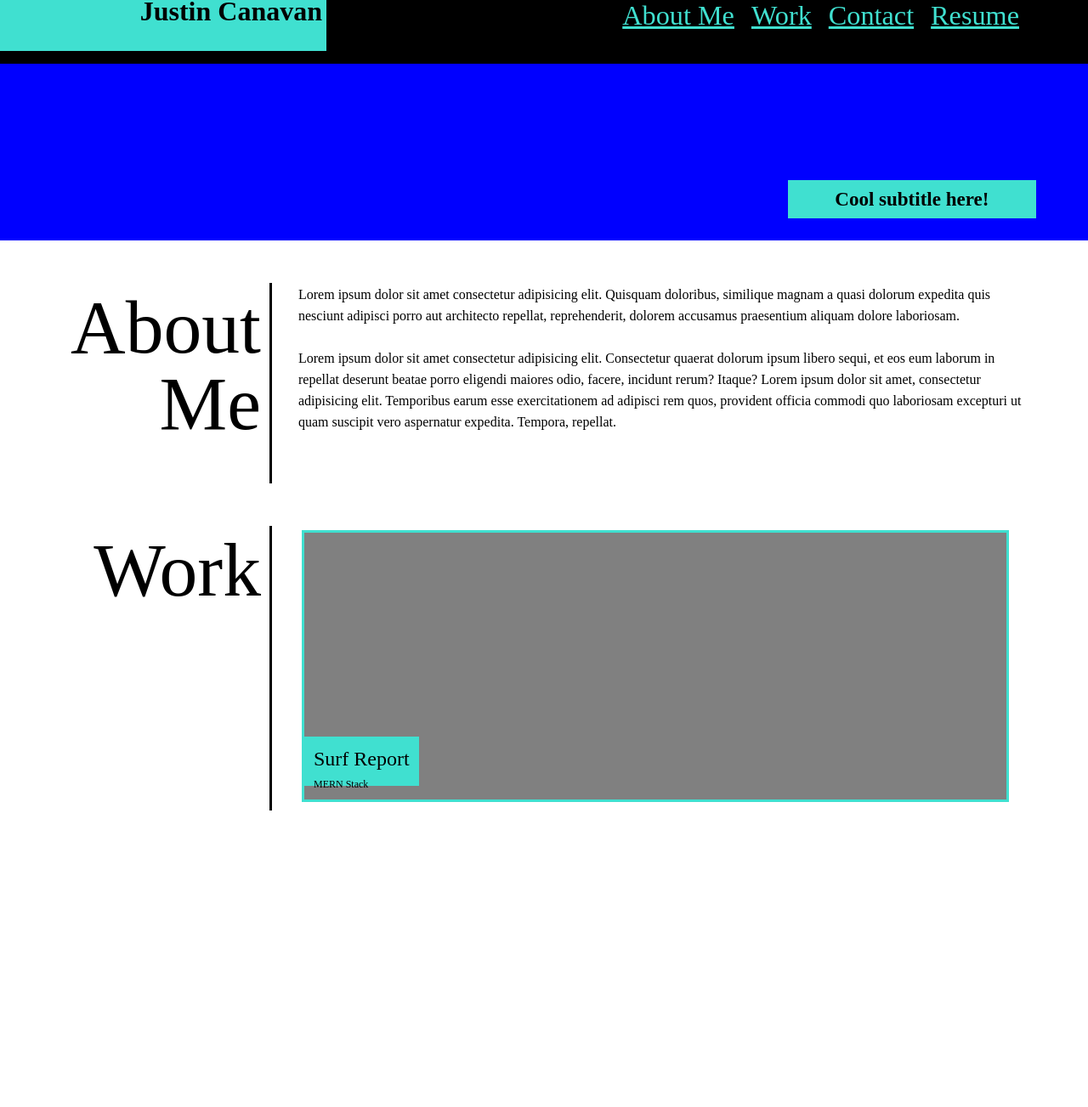
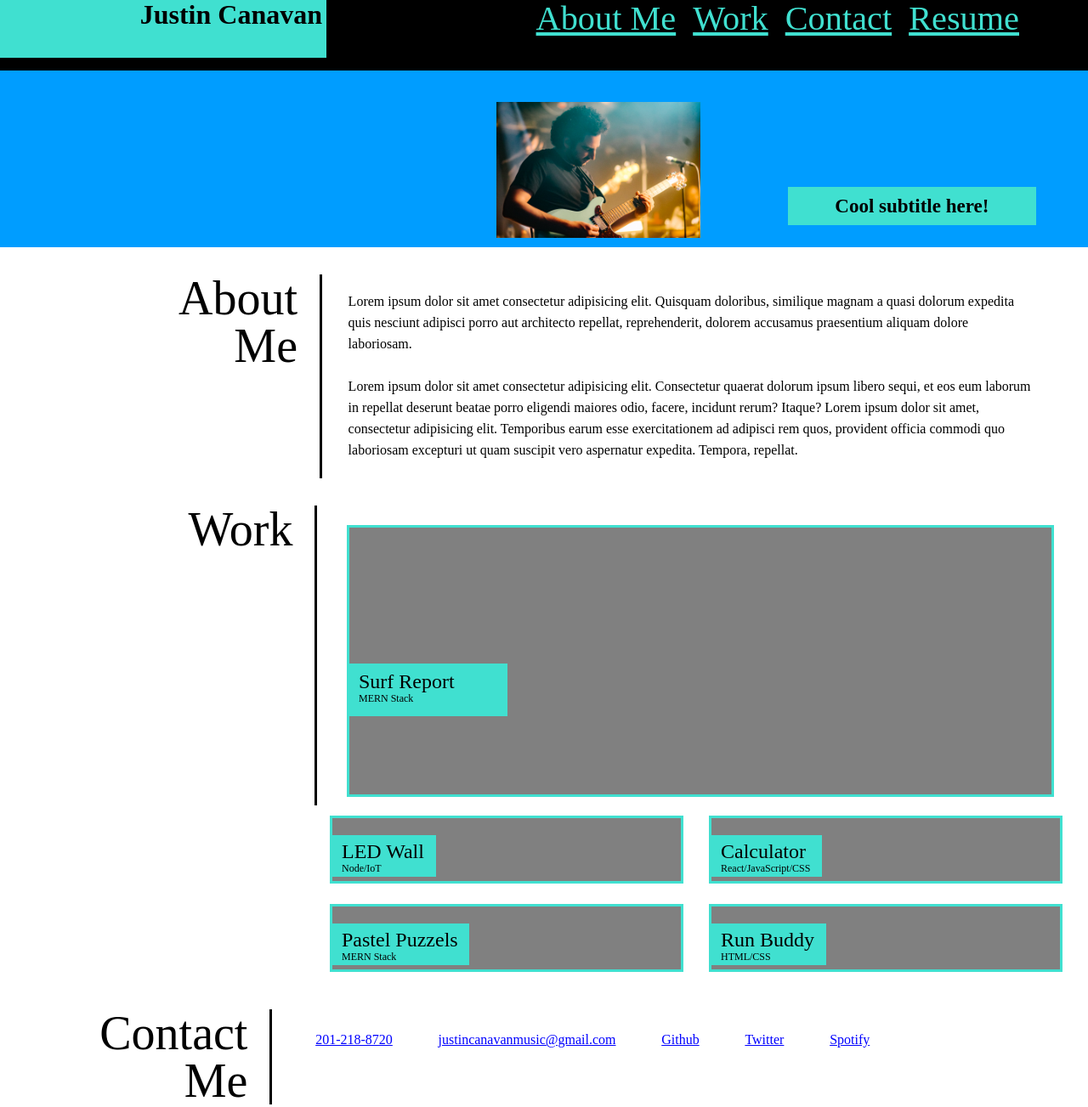
Before and after one commit to justincanavanmusic/Justin-Canavan-Portfolio, a plain HTML site: page index.html in a window 1280 px wide. Shown: the part 39-1342 px from the top of the page at 85% size. Before the commit the page ends 993 px from the top, so only its background shows below. Drawn offline with Linux system fonts and the light colour scheme.

Commit message:
almost completed assignment

```diff
--- a/assets/style.css
+++ b/assets/style.css
@@ -55,6 +55,12 @@ nav a {
     color: turquoise;
     font-size: 1.5em;
 }
+
+img {
+    height: 20vh;
+    text-align: left;
+    margin-right: 8vw;
+}
                     /* banner text */
 #banner {
     /* display: flex;
@@ -62,8 +68,8 @@ nav a {
     display: flex;
     justify-content: flex-end;
     align-items: flex-end;
-    border: 1px solid blue;
-    background-color: blue;
+    border: 1px solid rgb(0, 157, 255);
+    background-color: rgb(0, 157, 255) ;
     width: 100%;
     height: 26vh;
     padding: 10px 60px 10px 0;
@@ -88,26 +94,28 @@ nav a {
     margin-bottom: 15px;
 }
 
-
 section {
     display: flex;
-
+    flex-wrap: wrap;
+    justify-content: flex-end;
 }
                 /* about me */
 .section-titles {
-    font-size: 7vw;
+    font-size: 7vh;
     width: 25%;
-    padding: 7px 10px 50px 100px;
+
+    padding-right: 2vw;
+    /* padding: 7px 20px 50px 70px; */
     border-right: 3px solid black;
-    display: flex;
-    justify-content: flex-end;
-    margin-top: 50px;
+    /* display: flex; */
+    /* justify-content: flex-end; */
+    margin-top: 4vh;
     text-align: right;
 
 }
 
 h2 {
-    display: flex;
+    /* display: flex; */
     /* flex-direction: column; */
 
 }
@@ -116,19 +124,14 @@ h2 {
 
     margin: 50px 65px 20px 30px;
     border: 1px white solid;
-    display: flex;
     flex-direction: column;
     line-height: 25px;
+    width: 63%;
 
 
     /* align-items: flex-end; */
 }
 
-/* .box {
-    display: flex;
-    margin: 20px;
-    border: 1px black solid;
-} */
 
 #big-box {
     border: 3px solid turquoise;
@@ -138,14 +141,43 @@ h2 {
     background-color: grey;
 
 }
-div {
+/* div {
     display: flex;
 
-}
+} */
 
 h4 {
     display: flex;
     align-items: flex-start;
+}
+                /* Surf Report Box */
+.mini-box-1 {
+    font-size: 3vh;
+    border: solid 1px turquoise;
+    background-color: turquoise;
+    display: block;
+    line-height: 20px;
+    /* display: flex; */
+    /* align-items: flex-end; */
+    padding: 10px;
+    margin: 20vh 50vw 1vh 0;
+}
+
+h6 {
+    font-size: 1.5vh;
+
+}
+
+
+.small-boxes {
+    border: 3px solid turquoise;
+    /* margin: 55px 40px 10px 35px; */
+    width: 31vw;
+    height: 10vh;
+    background-color: grey;
+    display: flex;
+    justify-content: flex-start;
+
 }
 
 .mini-boxes {
@@ -153,17 +185,56 @@ h4 {
     border: solid 1px turquoise;
     background-color: turquoise;
     display: block;
-    line-height: 30px;
+    line-height: 2.5vh;
+    padding: 1vh 1vw 15px 10px;
+    margin: 2.5vh 1vw .7vh 0;
 
-    /* align-items: flex-end; */
-    padding: 10px;
-    margin: 30vh 10px 2vh 0;
 }
 
-h6 {
-    font-size: 1.5vh;
+/* .small-boxes-left {
+    border: 3px solid turquoise; */
+    /* margin: 55px 40px 10px 35px; */
+    /* width: 32.5vw;
+    height: 10vh;
+    background-color: grey;
+    display: flex;
+    justify-content: flex-start;
+    margin: 20px 0 20px 250px;
+
+} */
+
+.small-boxes {
+    border: 3px solid turquoise;
+    /* margin: 55px 40px 10px 35px; */
+    width: 32.5vw;
+    height: 10vh;
+    background-color: grey;
+    /* display: flex;
+    justify-content: flex-start; */
+    margin: 12px 30px 12px 0;
+                    /* come back here */
 
 }
+
+footer {
+    display: flex;
+
+}
+
+footer a {
+    color: blue;
+    margin: 2.5vh 0.2vw 2.5vh 4vw;
+    padding-top: 5vh;
+    /* flex-wrap: wrap; */
+
+
+}
+/* .footer-links {
+    justify-content: flex-end;
+} */
+
+
+
 
 
 
@@ -178,45 +249,71 @@ h6 {
             /* media queries */
 
             /* tablet upright */
-@media screen and (max-width: 768px) {
+@media screen and (max-width: 792px) {
     h1 {
       font-size: 1.8em;
+      padding-right: 5vw;
+
+    }
+  .section-titles   {
+        width: 17%;
+
+        }
+    }
 
 
+    /* nav a {
+        font-size: 1.2em;
+
+
+    } */
+
+    @media screen and (max-width: 606px) {
+    h1 {
+      font-size: 1.8em;
+      padding-right: 5vw;
+
     }
-}
-    nav a {
-        font-size: 1.2em;
+    footer a {
+        font-size: 2vh;
+        margin-left: 5vw;
+        /* text-align: right; */
+        /* display: flex; */
+        flex-direction: column;
 
     }
 
+    #contact {
+        padding-right: 50px;
+    }
 
-@media screen and (max-width: 606px) {
+}
+
+@media screen and (max-width: 475px) {
 
     h1 {
         line-height: 50px;
         text-align: center;
     }
-    nav {
-        font-size: 1em;
-        flex-direction: column;
-        line-height: 10px;
+    .section-titles   {
+        width: 15%;
 
+        }
     }
-}
+
+
 
 /* nav breakpoint */
-@media screen and (max-width: 404px) {
+/* @media screen and (max-width: 404px) {
     nav a {
       /* flex-direction: column;  */
-      font-size: 1.5em;
+      /* font-size: 1.5em; */
 
-    }
-}
+
 
 /* h1 2nd breakpoint */
-@media screen and (max-width: 420px) {
+/* @media screen and (max-width: 420px) {
     h1 {
       font-size: 1.8em;
     }
-}
+}  */
--- a/index.html
+++ b/index.html
@@ -13,20 +13,22 @@
     <header>
         <h1>Justin Canavan</h1>
         <nav>
-            <a href="#">About Me</a>
-            <a href="#">Work</a>
-            <a href="#">Contact</a>
-            <a href="#">Resume</a>
+            <a href="#about-me">About Me</a>
+            <a href="#work">Work</a>
+            <a href="#contact">Contact</a>
+            <a href="#resume">Resume</a>
         </nav>
     </header>
     <div>
         <aside id="banner">
+          <img src="./assets/IMG_1760.JPG"/>
             <h3 class="banner-text">Cool subtitle here!</h3>
+
         </aside>
     </div>
     <main>
         <section>
-            <h2 class="section-titles">About <br> Me</h2>
+          <h2 id="about-me" class="section-titles">About<br>Me</h2>
         <div class="paragraphs">
             <p>Lorem ipsum dolor sit amet consectetur adipisicing elit. Quisquam doloribus, similique magnam a quasi dolorum expedita quis nesciunt adipisci porro aut architecto repellat, reprehenderit, dolorem accusamus praesentium aliquam dolore laboriosam. </p>
 
@@ -36,16 +38,55 @@
         </div>
         </section>
 
+                    <!-- big box -->
+
     <section>
-        <h2 class="section-titles">Work</h2>
+    <h2 id="work" class="section-titles">Work</h2>
       <div id="big-box">
+        <div class="mini-box-1">
+          <h4>Surf Report</h4>
+          <h6>MERN Stack</h6>
+        </div>
+      </div>
+
+      <div class="small-boxes">
         <div class="mini-boxes">
-         <h4>Surf Report</h4>
-         <h6>MERN Stack</h6>
+            <h4>LED Wall</h4>
+            <h6>Node/IoT</h6>
         </div>
+        </div>
+      <div class="small-boxes">
+        <div class="mini-boxes">
+        <h4>Calculator</h4>
+            <h6>React/JavaScript/CSS</h6>
+        </div>
+      </div>
 
+
+      <div class="small-boxes">
+        <div class="mini-boxes">
+        <h4>Pastel Puzzels</h4>
+            <h6>MERN Stack</h6>
+        </div>
+      </div>
+      <div class="small-boxes">
+        <div class="mini-boxes">
+        <h4>Run Buddy</h4>
+            <h6>HTML/CSS</h6>
+        </div>
       </div>
     </section>
+    <footer>
+      <h2 id="contact" class="section-titles">Contact <br> Me</h2>
+
+            <a href="tel:2012188720">201-218-8720</a>
+            <a href="mailto:justincanavanmusic@gmail.com">justincanavanmusic@gmail.com</a>
+            <a href="https://github.com/justincanavanmusic">Github</a>
+            <a href="#">Twitter</a>
+            <a href="#">Spotify</a>
+    </footer>
+
+
 
 
     </main>
```
Also changed, not shown: assets/IMG_1760.JPG (added).
